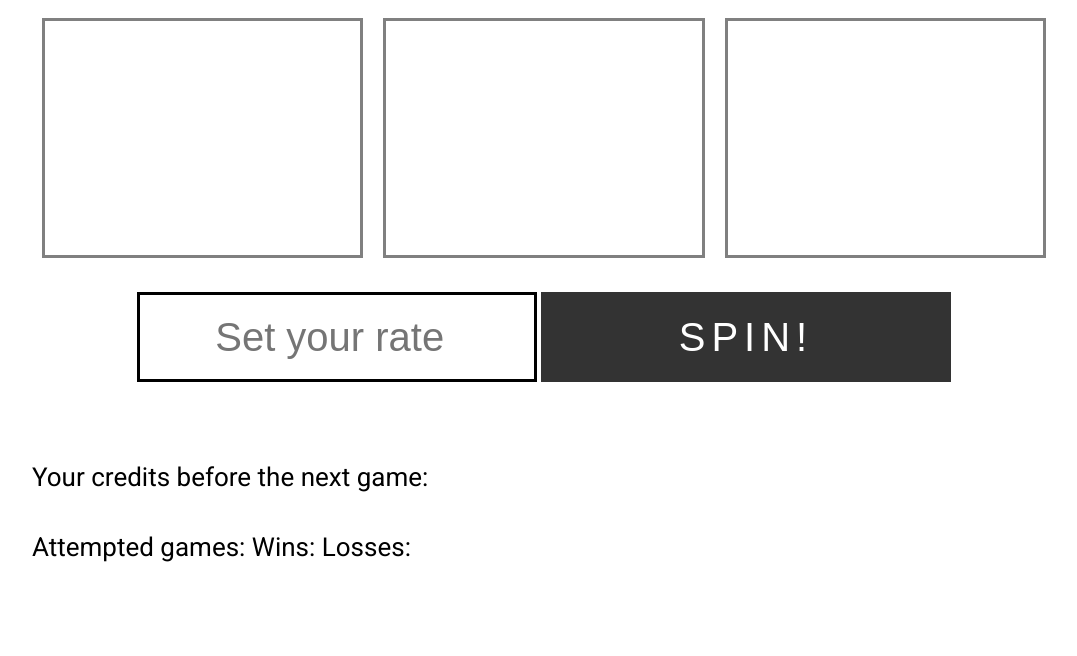
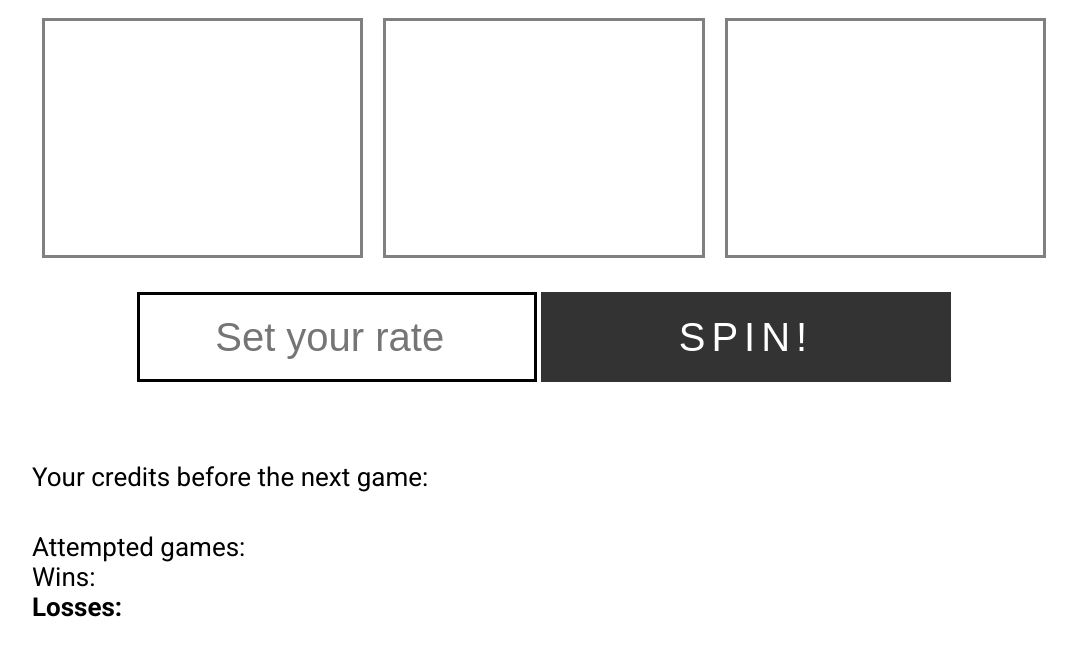
Before and after one commit to MMadejsza/JS_OOP_Project-Slot_Machine, a plain HTML site: page index.html in a window 1280 px wide. Shown: the part 100-756 px from the top of the page, without its empty margins (96-1173 px from the left). Drawn offline with Linux system fonts and the light colour scheme.

Commit message:
html score section change

```diff
--- a/index.html
+++ b/index.html
@@ -33,9 +33,10 @@
 			</section>
 
 			<section class="score">
-				<span class="result"></span> Attempted games:<span class="number"></span> Wins:<span
-					class="win"></span>
-				Losses:<span class="loss"></span>
+				<div class="result"></div>
+				Attempted games:<span class="number"></span>
+				<div class="win">Wins:</div>
+				<span class="loss">Losses:</span>
 			</section>
 		</div>
 		<script src="game.js"></script>
```
